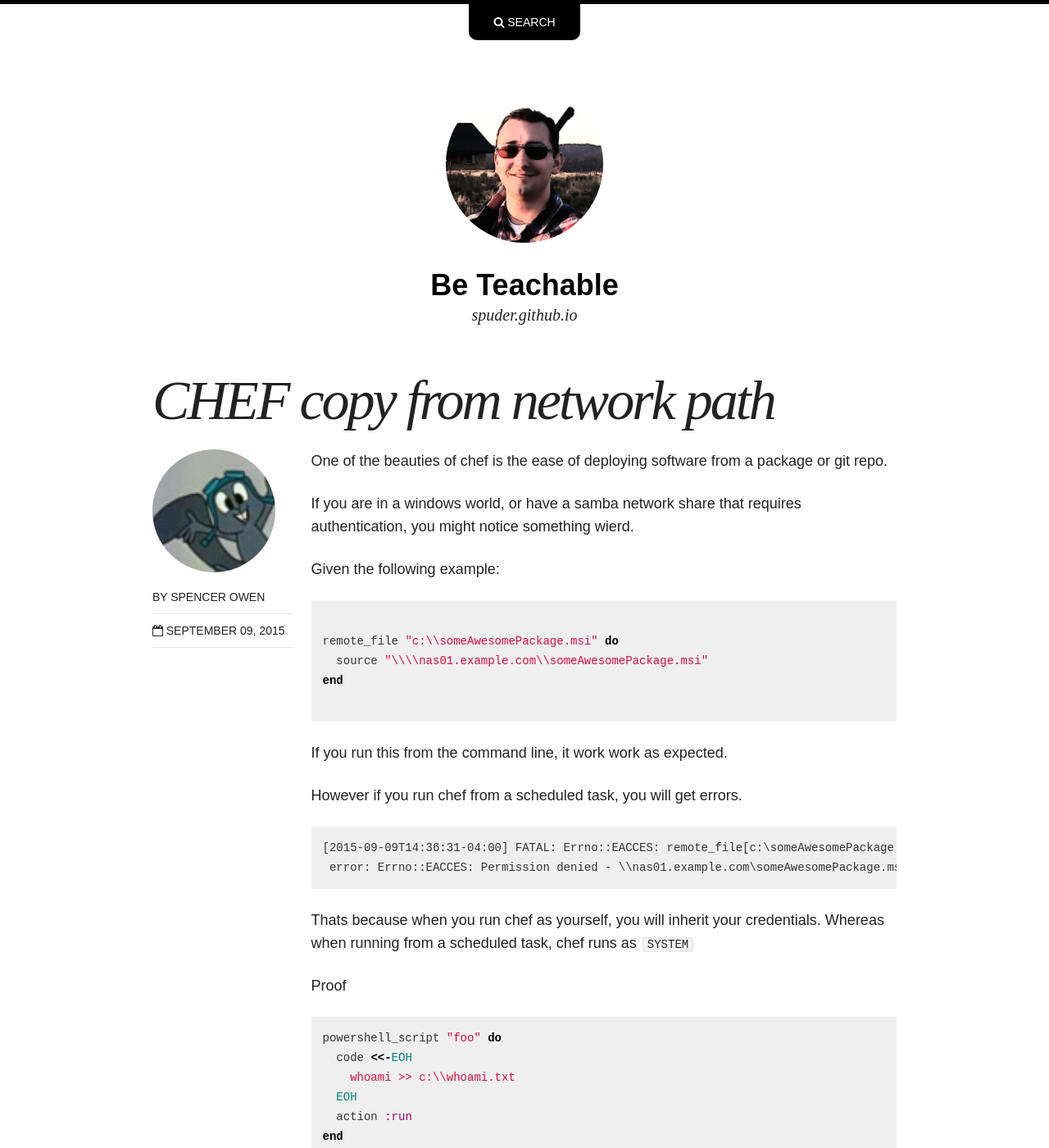
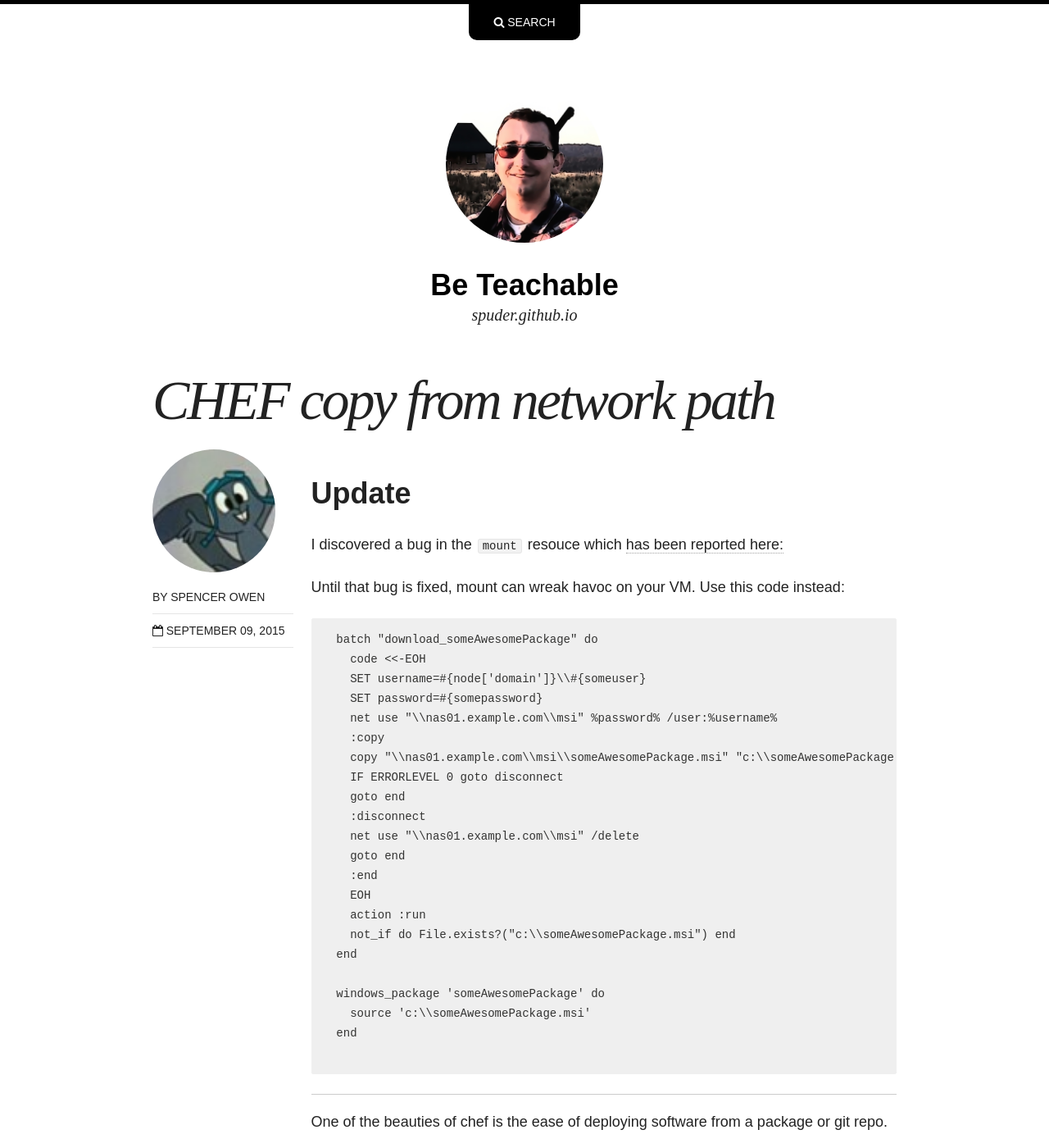
Before and after one commit to spuder/spuder.github.io, a Jekyll site: the page built from _posts/2015-09-09-chef-copy-from-network.markdown, in a window 1280 px wide and 1400 px high. Shown: the whole window at 82% size. Built offline with Jekyll 4.4.1, drawn with Linux system fonts in a browser that asks for light colours; nearby versions of some CDN libraries; Markdown is read by kramdown in place of the engine named in the settings.

Commit message:
Adds mount warning

````diff
--- a/_posts/2015-09-09-chef-copy-from-network.markdown
+++ b/_posts/2015-09-09-chef-copy-from-network.markdown
@@ -5,6 +5,38 @@ date:   2015-09-09 15:00:00
 categories: chef windows
 
 ---
+
+#Update
+I discovered a bug in the `mount` resouce which [has been reported here:](https://github.com/chef/chef/issues/3904)
+
+Until that bug is fixed, mount can wreak havoc on your VM. Use this code instead:
+
+```
+  batch "download_someAwesomePackage" do
+    code <<-EOH
+    SET username=#{node['domain']}\\#{someuser}
+    SET password=#{somepassword}
+    net use "\\nas01.example.com\\msi" %password% /user:%username%
+    :copy
+    copy "\\nas01.example.com\\msi\\someAwesomePackage.msi" "c:\\someAwesomePackage.msi
+    IF ERRORLEVEL 0 goto disconnect
+    goto end
+    :disconnect
+    net use "\\nas01.example.com\\msi" /delete
+    goto end
+    :end
+    EOH
+    action :run
+    not_if do File.exists?("c:\\someAwesomePackage.msi") end
+  end
+
+  windows_package 'someAwesomePackage' do
+    source 'c:\\someAwesomePackage.msi'
+  end
+
+```
+
+----
 
 One of the beauties of chef is the ease of deploying software from a package or git repo.
 
````
